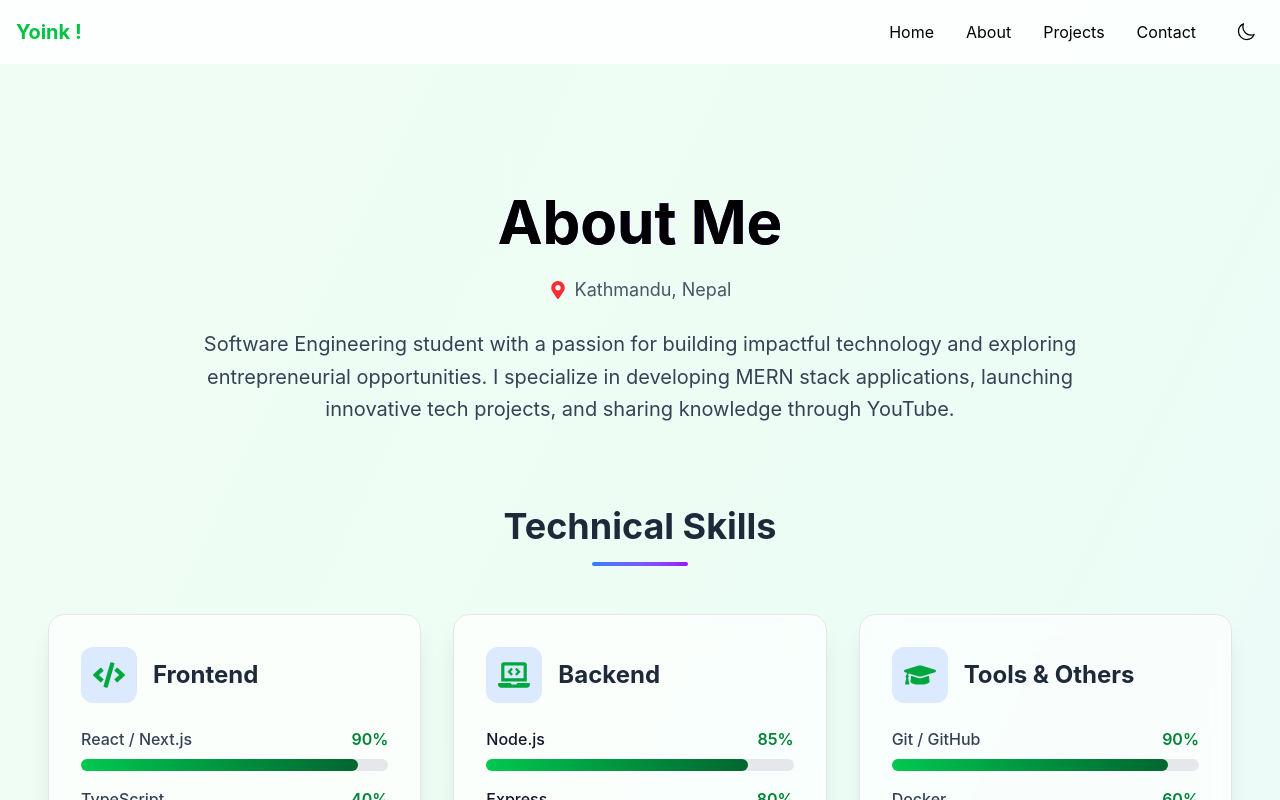
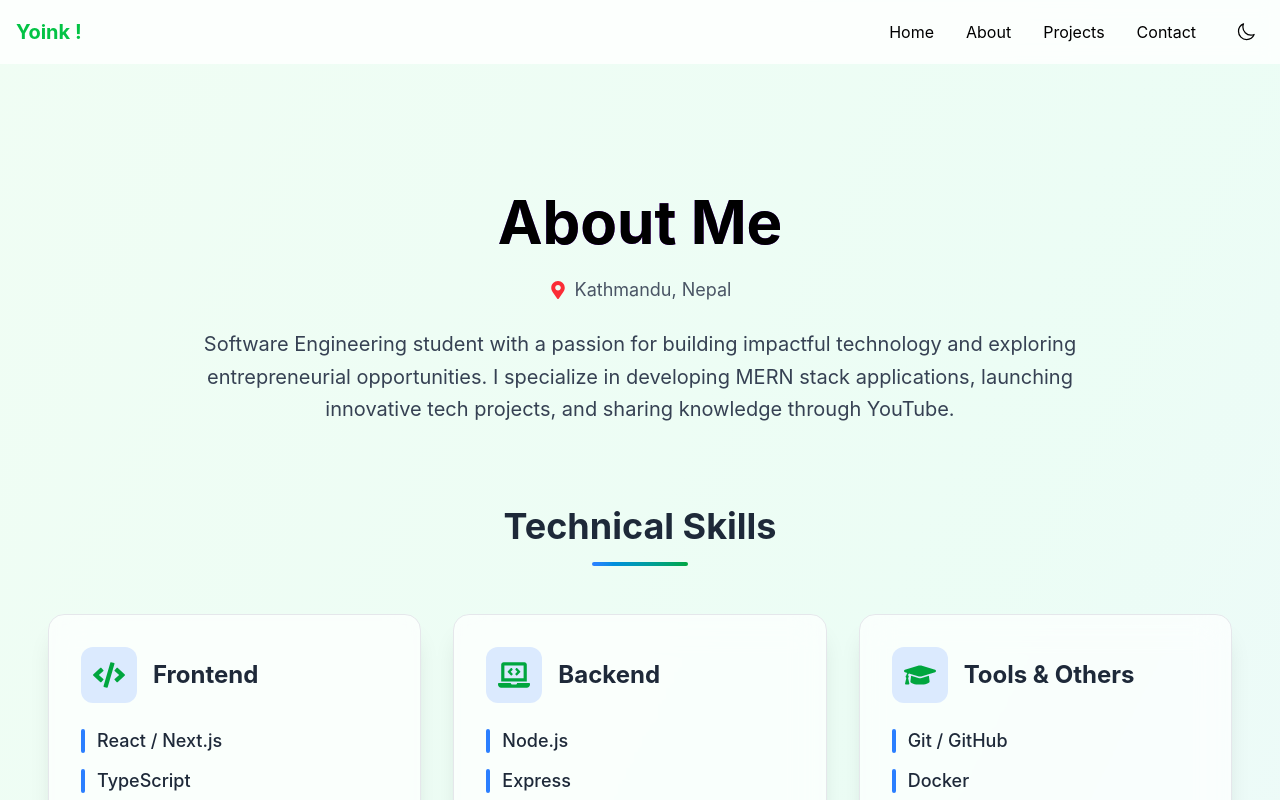
Before and after one commit to nirajandhungel/Nirajan, a Next.js app: page /about in a window 1280 px wide. Shown: the top 800 px of the page. Built offline with nearby package versions, Linux system fonts and the light colour scheme.

Commit message:
chore(about): update about page

```diff
--- a/src/app/about/page.tsx
+++ b/src/app/about/page.tsx
@@ -114,7 +114,7 @@ export default function About() {
           </motion.p>
         </motion.div>
 
-        {/* Skills Section */}
+        {/* Skills Section - Option 3: Simplified Text-Based List */}
         <motion.section
           className="mb-20"
           {...fadeIn}
@@ -124,7 +124,7 @@ export default function About() {
             <h2 className="text-4xl font-bold mb-4 text-gray-800 dark:text-white">
               Technical Skills
             </h2>
-            <div className="w-24 h-1 bg-gradient-to-r from-blue-500 to-purple-600 mx-auto rounded-full"></div>
+            <div className="w-24 h-1 bg-gradient-to-r from-blue-500 to-green-600 mx-auto rounded-full"></div>
           </motion.div>
 
           <motion.div
@@ -147,28 +147,16 @@ export default function About() {
                   Frontend
                 </h3>
               </div>
-              <div className="space-y-4">
+              <ul className="space-y-3">
                 {skills.frontend.map((skill, index) => (
-                  <div key={index}>
-                    <div className="flex justify-between mb-2">
-                      <span className="text-gray-700 dark:text-gray-300 font-medium">
+                  <li key={index} className="flex items-center">
+                    <div className="w-1 h-6 bg-blue-500 rounded-full mr-3" />
+                    <span className="text-lg font-medium text-gray-800 dark:text-gray-200">
                       {skill.name}
                     </span>
-                      <span className="text-green-700 dark:text-green-400 font-semibold">
-                        {skill.level}%
-                      </span>
-                    </div>
-                    <div className="w-full bg-gray-200 dark:bg-gray-700 rounded-full h-3">
-                      <motion.div
-                        className="bg-gradient-to-r from-green-500 to-green-800 h-3 rounded-full"
-                        initial={{ width: 0 }}
-                        animate={{ width: `${skill.level}%` }}
-                        transition={{ duration: 1, delay: index * 0.1 }}
-                      />
-                    </div>
-                  </div>
+                  </li>
                 ))}
-              </div>
+              </ul>
             </motion.div>
 
             {/* Backend Skills */}
@@ -185,28 +173,16 @@ export default function About() {
                   Backend
                 </h3>
               </div>
-              <div className="space-y-4">
+              <ul className="space-y-3">
                 {skills.backend.map((skill, index) => (
-                  <div key={index}>
-                    <div className="flex justify-between mb-2">
-                      <span className="text-gray-900 dark:text-gray-300 font-medium">
+                  <li key={index} className="flex items-center">
+                    <div className="w-1 h-6 bg-blue-500 rounded-full mr-3" />
+                    <span className="text-lg font-medium text-gray-800 dark:text-gray-200">
                       {skill.name}
                     </span>
-                      <span className="text-green-700 dark:text-green-400 font-semibold">
-                        {skill.level}%
-                      </span>
-                    </div>
-                    <div className="w-full bg-gray-200 dark:bg-gray-700 rounded-full h-3">
-                      <motion.div
-                        className="bg-gradient-to-r from-green-500 to-green-800 h-3 rounded-full"
-                        initial={{ width: 0 }}
-                        animate={{ width: `${skill.level}%` }}
-                        transition={{ duration: 1, delay: index * 0.1 }}
-                      />
-                    </div>
-                  </div>
+                  </li>
                 ))}
-              </div>
+              </ul>
             </motion.div>
 
             {/* Tools & Others */}
@@ -223,28 +199,16 @@ export default function About() {
                   Tools & Others
                 </h3>
               </div>
-              <div className="space-y-4">
+              <ul className="space-y-3">
                 {skills.tools.map((skill, index) => (
-                  <div key={index}>
-                    <div className="flex justify-between mb-2">
-                      <span className="text-gray-700 dark:text-gray-300 font-medium">
+                  <li key={index} className="flex items-center">
+                    <div className="w-1 h-6 bg-blue-500 rounded-full mr-3" />
+                    <span className="text-lg font-medium text-gray-800 dark:text-gray-200">
                       {skill.name}
                     </span>
-                      <span className="text-green-700 dark:text-green-400 font-semibold">
-                        {skill.level}%
-                      </span>
-                    </div>
-                    <div className="w-full bg-gray-200 dark:bg-gray-700 rounded-full h-3">
-                      <motion.div
-                        className="bg-gradient-to-r from-green-500 to-green-800 h-3 rounded-full"
-                        initial={{ width: 0 }}
-                        animate={{ width: `${skill.level}%` }}
-                        transition={{ duration: 1, delay: index * 0.1 }}
-                      />
-                    </div>
-                  </div>
+                  </li>
                 ))}
-              </div>
+              </ul>
             </motion.div>
           </motion.div>
         </motion.section>
```
Lines whose indentation alone changed are shown as unchanged.
